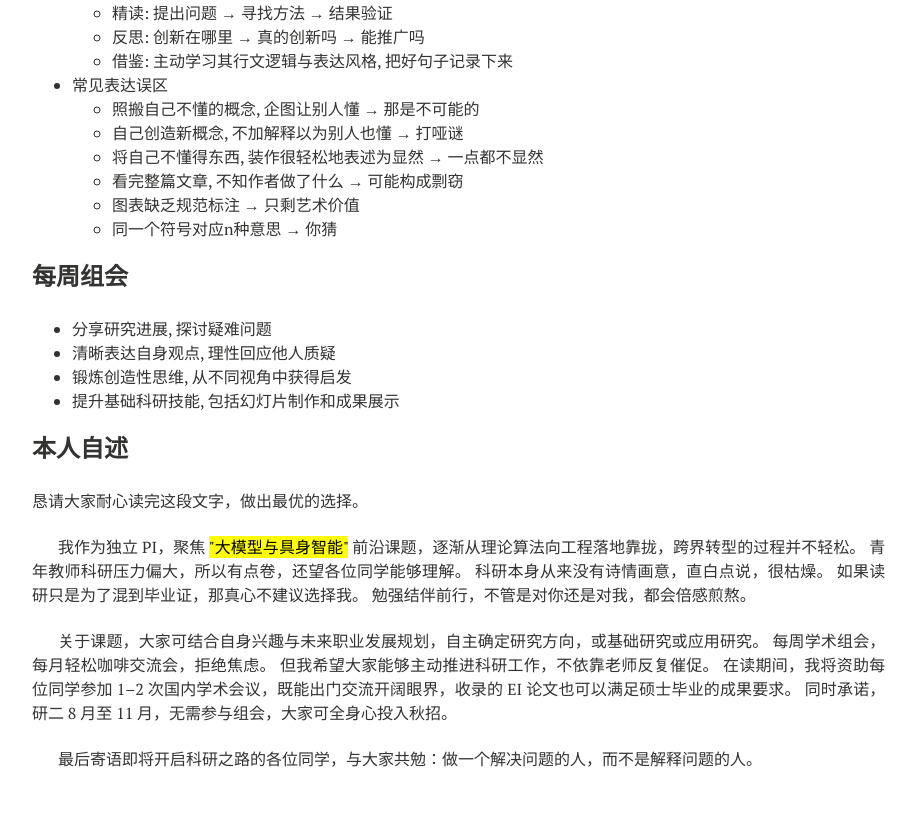
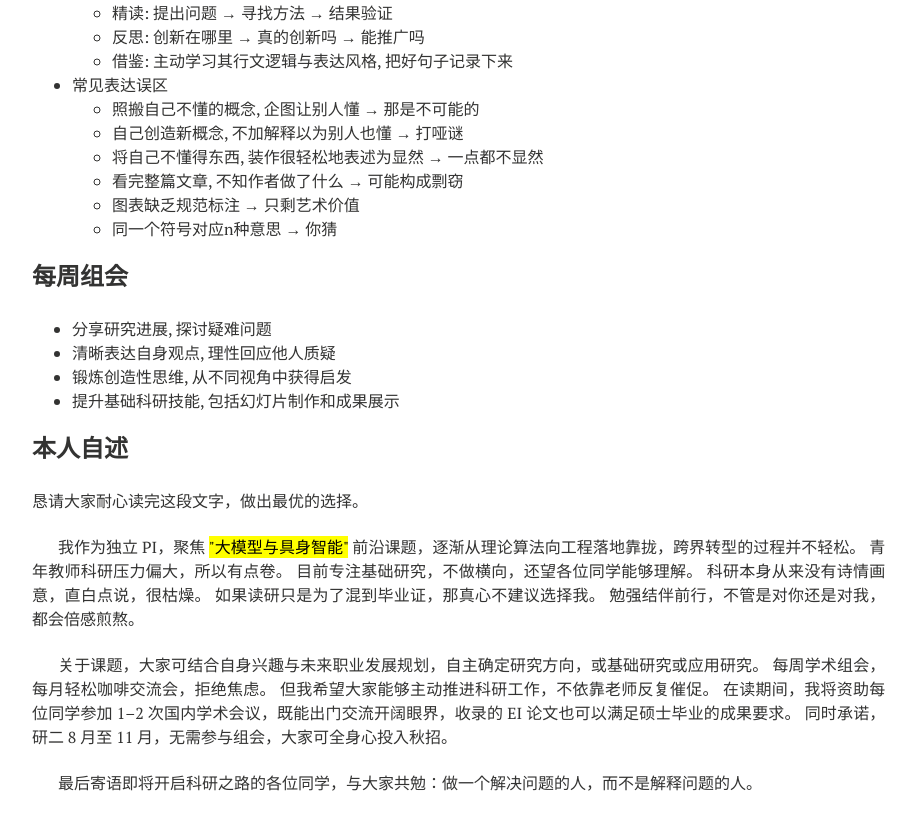
Before and after one commit to xianchaoxiu/xianchaoxiu.github.io, a Jekyll site: the page built from chinese/reading/index.md, in a window 1280 px wide and 900 px high, scrolled down 1244 px. Shown: the top 830 px of the window, without its empty margins (288-1204 px from the left). Built offline with Jekyll 4.4.1, drawn with Linux system fonts in a browser that asks for light colours; nearby versions of some CDN libraries.

Commit message:
Update index.md

```diff
--- a/chinese/reading/index.md
+++ b/chinese/reading/index.md
@@ -78,7 +78,8 @@ share: false
 恳请大家耐心读完这段文字，做出最优的选择。 <br> <br>
 
 我作为独立 PI，聚焦 <mark>"大模型与具身智能"</mark> 前沿课题，逐渐从理论算法向工程落地靠拢，跨界转型的过程并不轻松。
-青年教师科研压力偏大，所以有点卷，还望各位同学能够理解。
+青年教师科研压力偏大，所以有点卷。
+目前专注基础研究，不做横向，还望各位同学能够理解。
 科研本身从来没有诗情画意，直白点说，很枯燥。
 如果读研只是为了混到毕业证，那真心不建议选择我。
 勉强结伴前行，不管是对你还是对我，都会倍感煎熬。 <br> <br>
```
